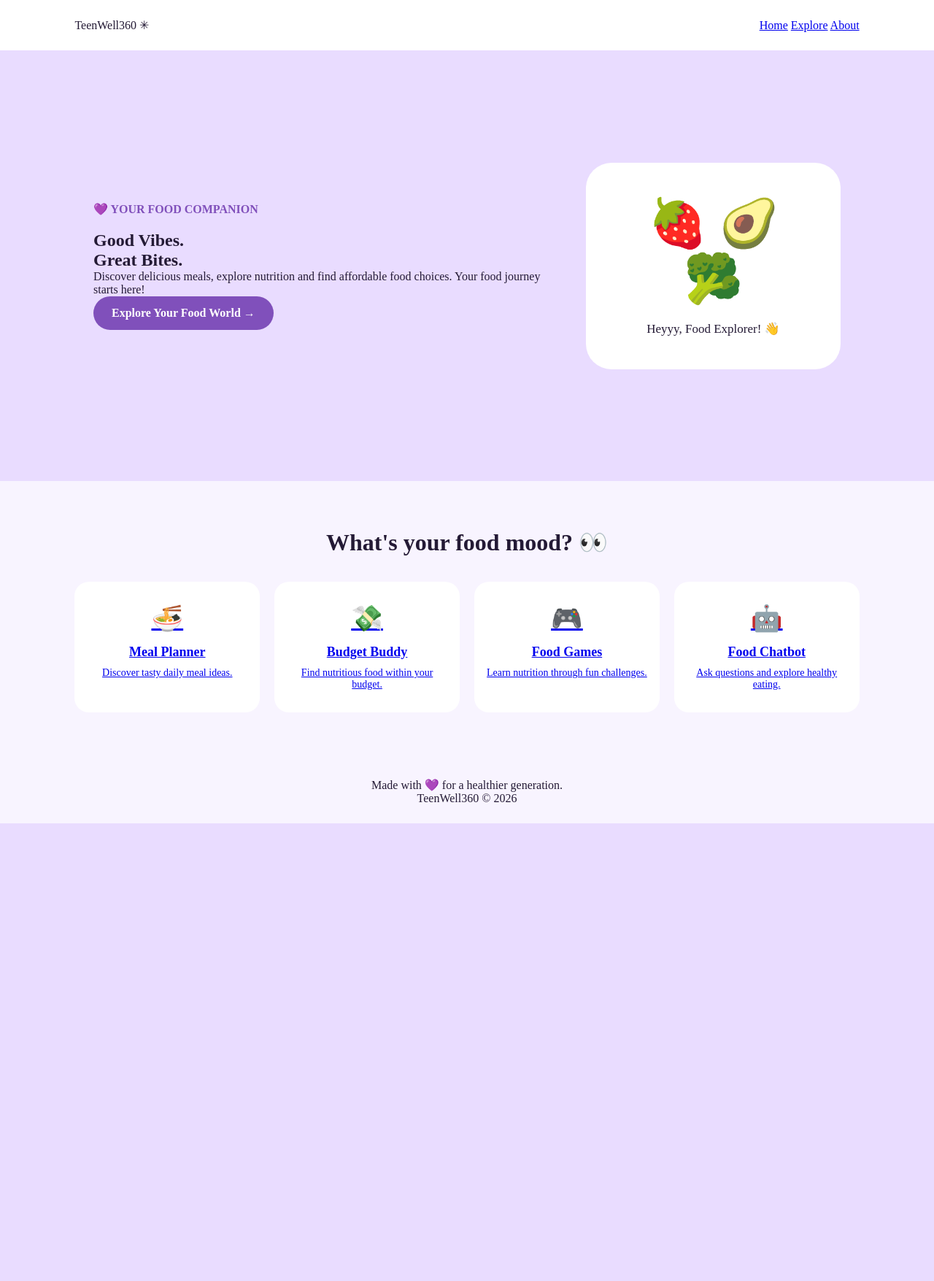
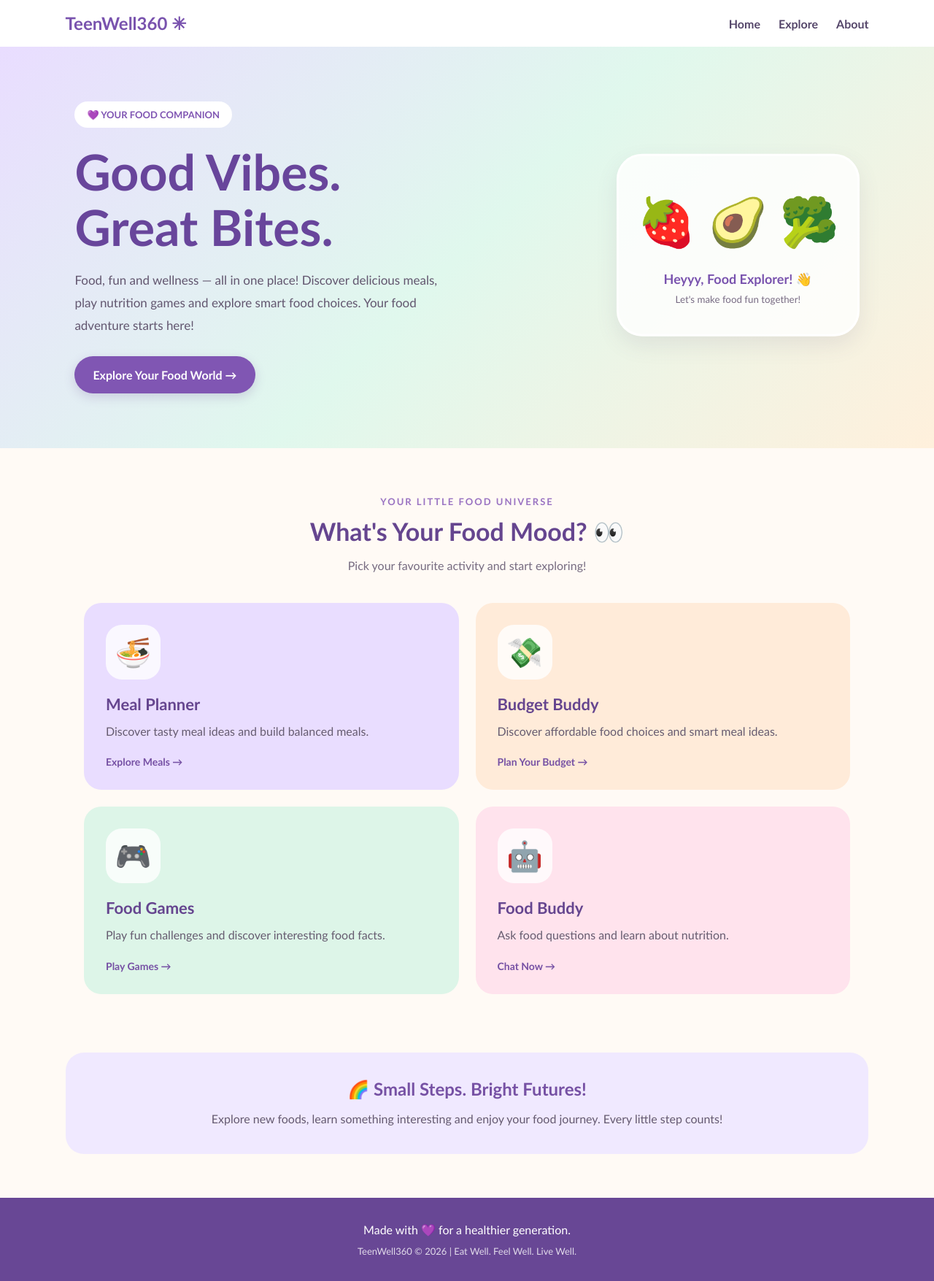
Before and after one commit to pavithra26bsc-source/TeenWell360, a Flask app: page / in a window 1280 px wide. Shown: the whole page at 73% size. Before the commit the page ends 1128 px from the top, so only its background shows below. Run offline with Flask 3, Linux system fonts and the light colour scheme.

Commit message:
Update index.html

```diff
--- a/templates/index.html
+++ b/templates/index.html
@@ -7,8 +7,330 @@
 
 <title>TeenWell360 | Good Vibes. Great Bites.</title>
 
-    <link rel="stylesheet"
-    href="{{ url_for('static', filename='css/style.css') }}">
+<style>
+* {
+    box-sizing: border-box;
+    margin: 0;
+    padding: 0;
+}
+
+html {
+    scroll-behavior: smooth;
+}
+
+body {
+    font-family: 'Trebuchet MS', Arial, sans-serif;
+    background: #fffaf5;
+    color: #403653;
+}
+
+/* NAVBAR */
+
+.navbar {
+    background: #ffffff;
+    padding: 17px 7%;
+    display: flex;
+    justify-content: space-between;
+    align-items: center;
+    flex-wrap: wrap;
+    gap: 15px;
+    box-shadow: 0 3px 15px rgba(70, 50, 90, 0.07);
+}
+
+.logo {
+    font-size: 24px;
+    font-weight: bold;
+    color: #7953ae;
+}
+
+.nav-links {
+    display: flex;
+    gap: 25px;
+}
+
+.nav-links a {
+    text-decoration: none;
+    color: #55466a;
+    font-weight: bold;
+    transition: 0.3s;
+}
+
+.nav-links a:hover {
+    color: #a16bd2;
+}
+
+/* HERO */
+
+.hero {
+    background: linear-gradient(135deg, #e9ddff, #e0f8ed, #fff0dc);
+    padding: 75px 8%;
+    display: flex;
+    justify-content: space-between;
+    align-items: center;
+    flex-wrap: wrap;
+    gap: 35px;
+    overflow: hidden;
+}
+
+.hero-content {
+    max-width: 530px;
+}
+
+.tag {
+    display: inline-block;
+    background: white;
+    color: #8056b3;
+    padding: 10px 17px;
+    border-radius: 30px;
+    font-size: 13px;
+    font-weight: bold;
+    margin-bottom: 22px;
+}
+
+.hero h1 {
+    font-size: clamp(42px, 7vw, 68px);
+    line-height: 1.12;
+    color: #68459b;
+    margin-bottom: 20px;
+}
+
+.hero-content > p:not(.tag) {
+    font-size: 17px;
+    line-height: 1.8;
+    color: #62566f;
+    margin-bottom: 27px;
+}
+
+.btn {
+    display: inline-block;
+    background: #8056b3;
+    color: white;
+    text-decoration: none;
+    padding: 16px 25px;
+    border-radius: 30px;
+    font-weight: bold;
+    transition: 0.3s;
+    box-shadow: 0 5px 15px rgba(100, 65, 145, 0.2);
+}
+
+.btn:hover {
+    background: #654090;
+    transform: translateY(-4px);
+}
+
+/* FOOD MASCOT */
+
+.mascot {
+    background: rgba(255,255,255,0.8);
+    border: 3px solid white;
+    border-radius: 35px;
+    padding: 40px 25px;
+    text-align: center;
+    min-width: 250px;
+    box-shadow: 0 12px 30px rgba(90, 65, 120, 0.10);
+    animation: float 3s ease-in-out infinite;
+}
+
+.food-icons {
+    font-size: 65px;
+    margin-bottom: 20px;
+    line-height: 1.5;
+}
+
+.mascot p {
+    color: #7953ae;
+    font-size: 18px;
+    font-weight: bold;
+}
+
+.mascot small {
+    display: block;
+    margin-top: 9px;
+    color: #776b83;
+}
+
+@keyframes float {
+    0%, 100% { transform: translateY(0); }
+    50% { transform: translateY(-10px); }
+}
+
+/* FEATURES */
+
+.features {
+    padding: 65px 7%;
+    text-align: center;
+}
+
+.section-tag {
+    color: #9a73c2;
+    font-size: 13px;
+    font-weight: bold;
+    letter-spacing: 2px;
+    margin-bottom: 12px;
+}
+
+.features h2 {
+    font-size: 34px;
+    color: #65458f;
+    margin-bottom: 12px;
+}
+
+.section-description {
+    color: #766b80;
+    margin-bottom: 38px;
+    line-height: 1.7;
+}
+
+.cards {
+    display: grid;
+    grid-template-columns: repeat(2, minmax(0, 1fr));
+    gap: 23px;
+    max-width: 1050px;
+    margin: auto;
+}
+
+.card {
+    display: block;
+    text-align: left;
+    text-decoration: none;
+    padding: 28px;
+    border-radius: 24px;
+    color: #403653;
+    border: 2px solid transparent;
+    transition: 0.3s;
+}
+
+.card:hover {
+    transform: translateY(-8px);
+    box-shadow: 0 12px 25px rgba(80, 60, 100, 0.12);
+    border-color: white;
+}
+
+.card:nth-child(1) {
+    background: #e9ddff;
+}
+
+.card:nth-child(2) {
+    background: #ffebd9;
+}
+
+.card:nth-child(3) {
+    background: #ddf5e8;
+}
+
+.card:nth-child(4) {
+    background: #ffe3ed;
+}
+
+.emoji {
+    width: 75px;
+    height: 75px;
+    display: grid;
+    place-items: center;
+    background: rgba(255,255,255,0.8);
+    border-radius: 22px;
+    font-size: 40px;
+    margin-bottom: 20px;
+}
+
+.card h3 {
+    font-size: 22px;
+    margin-bottom: 10px;
+    color: #65458f;
+}
+
+.card p {
+    line-height: 1.7;
+    color: #665c70;
+}
+
+.explore {
+    display: inline-block;
+    margin-top: 20px;
+    font-size: 14px;
+    font-weight: bold;
+    color: #7651a4;
+}
+
+/* BOTTOM MESSAGE */
+
+.motivation {
+    background: #f0e9ff;
+    margin: 15px 7% 60px;
+    padding: 35px 20px;
+    text-align: center;
+    border-radius: 25px;
+}
+
+.motivation h2 {
+    color: #7651a4;
+    margin-bottom: 12px;
+}
+
+.motivation p {
+    color: #655a70;
+    line-height: 1.7;
+}
+
+/* FOOTER */
+
+footer {
+    background: #684795;
+    color: white;
+    text-align: center;
+    padding: 28px 15px;
+    line-height: 2;
+}
+
+footer p:last-child {
+    font-size: 13px;
+    opacity: 0.8;
+}
+
+/* MOBILE */
+
+@media(max-width: 650px) {
+
+    .navbar {
+        flex-direction: column;
+        text-align: center;
+    }
+
+    .nav-links {
+        gap: 17px;
+        flex-wrap: wrap;
+        justify-content: center;
+    }
+
+    .hero {
+        text-align: center;
+        justify-content: center;
+        padding: 55px 7%;
+    }
+
+    .hero-content {
+        margin: auto;
+    }
+
+    .mascot {
+        width: 100%;
+        min-width: 0;
+    }
+
+    .cards {
+        grid-template-columns: 1fr;
+    }
+
+    .features h2 {
+        font-size: 28px;
+    }
+
+    .motivation {
+        margin-left: 5%;
+        margin-right: 5%;
+    }
+}
+</style>
 </head>
 
 <body>
@@ -17,7 +339,7 @@
     <div class="logo">TeenWell360 ✳</div>
 
     <div class="nav-links">
-            <a href="#">Home</a>
+        <a href="/">Home</a>
         <a href="#features">Explore</a>
         <a href="#about">About</a>
     </div>
@@ -32,9 +354,10 @@
         <h1>Good Vibes.<br>Great Bites.</h1>
 
         <p>
-                Discover delicious meals, explore nutrition
-                and find affordable food choices.
-                Your food journey starts here!
+            Food, fun and wellness — all in one place!
+            Discover delicious meals, play nutrition games
+            and explore smart food choices.
+            Your food adventure starts here!
         </p>
 
         <a href="#features" class="btn">
@@ -44,51 +367,69 @@
     </div>
 
     <div class="mascot">
-            🍓 🥑 🥦
+        <div class="food-icons">🍓 🥑 🥦</div>
         <p>Heyyy, Food Explorer! 👋</p>
+        <small>Let's make food fun together!</small>
     </div>
 
 </section>
 
 <section class="features" id="features">
 
-        <h2>What's your food mood? 👀</h2>
+    <p class="section-tag">YOUR LITTLE FOOD UNIVERSE</p>
+
+    <h2>What's Your Food Mood? 👀</h2>
+
+    <p class="section-description">
+        Pick your favourite activity and start exploring!
+    </p>
 
     <div class="cards">
 
         <a href="{{ url_for('meal_planner') }}" class="card">
             <div class="emoji">🍜</div>
             <h3>Meal Planner</h3>
-    <p>Discover tasty daily meal ideas.</p>
+            <p>Discover tasty meal ideas and build balanced meals.</p>
+            <span class="explore">Explore Meals →</span>
         </a>
 
-
-<a href="/budget-buddy" class="card">
+        <a href="{{ url_for('budget_buddy') }}" class="card">
             <div class="emoji">💸</div>
             <h3>Budget Buddy</h3>
-    <p>Find nutritious food within your budget.</p>
+            <p>Discover affordable food choices and smart meal ideas.</p>
+            <span class="explore">Plan Your Budget →</span>
         </a>
-
 
         <a href="{{ url_for('food_games') }}" class="card">
             <div class="emoji">🎮</div>
             <h3>Food Games</h3>
-    <p>Learn nutrition through fun challenges.</p>
+            <p>Play fun challenges and discover interesting food facts.</p>
+            <span class="explore">Play Games →</span>
         </a>
 
         <a href="{{ url_for('food_chatbot') }}" class="card">
             <div class="emoji">🤖</div>
-    <h3>Food Chatbot</h3>
-    <p>Ask questions and explore healthy eating.</p>
+            <h3>Food Buddy</h3>
+            <p>Ask food questions and learn about nutrition.</p>
+            <span class="explore">Chat Now →</span>
         </a>
 
     </div>
 
 </section>
 
+<section class="motivation">
+    <h2>🌈 Small Steps. Bright Futures!</h2>
+    <p>
+        Explore new foods, learn something interesting
+        and enjoy your food journey.
+        Every little step counts!
+    </p>
+</section>
+
 <footer id="about">
     <p>Made with 💜 for a healthier generation.</p>
-        <p>TeenWell360 © 2026</p>
+    <p>TeenWell360 © 2026 | Eat Well. Feel Well. Live Well.</p>
 </footer>
 
 </body>
```
Lines whose indentation alone changed are shown as unchanged.
